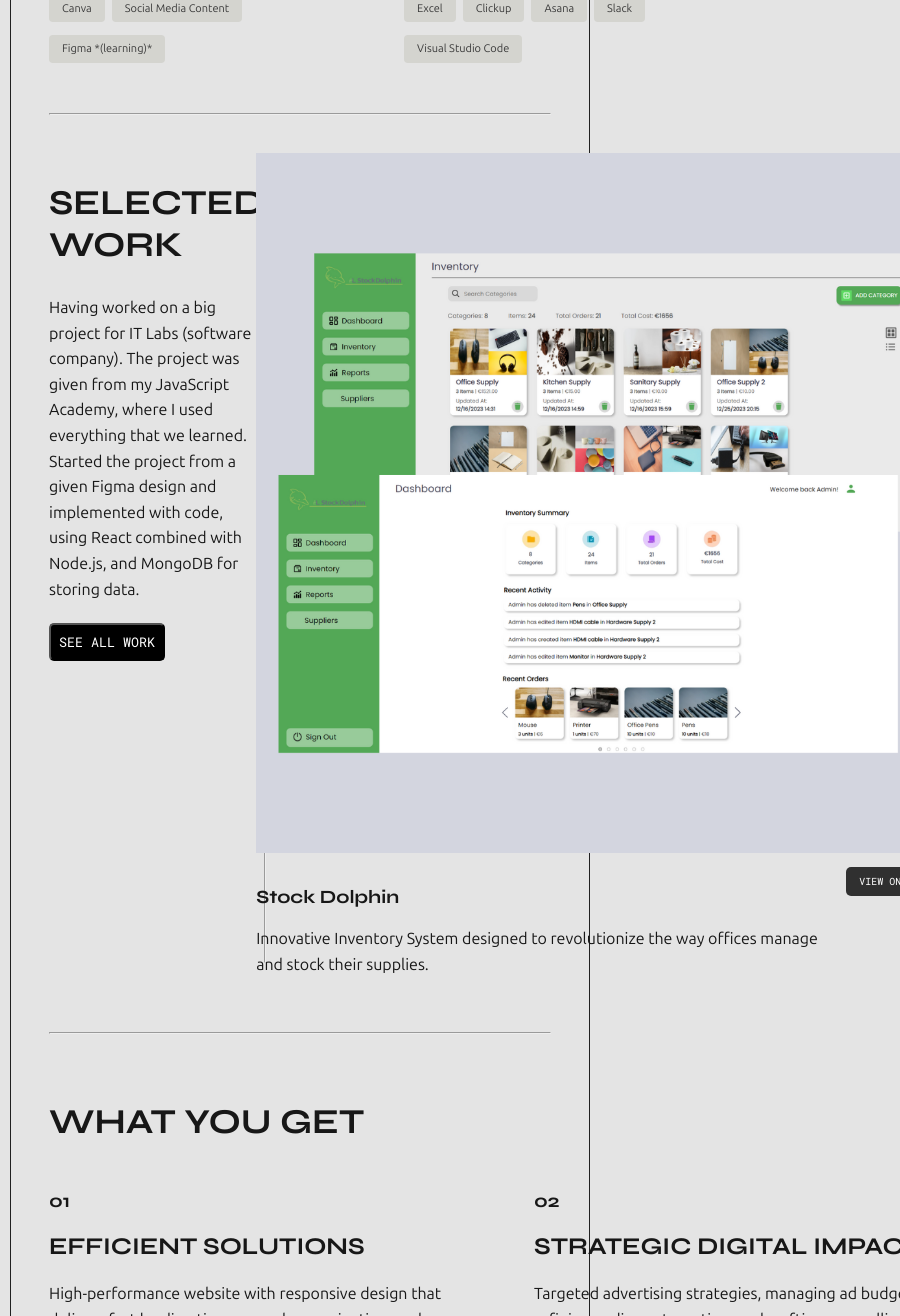
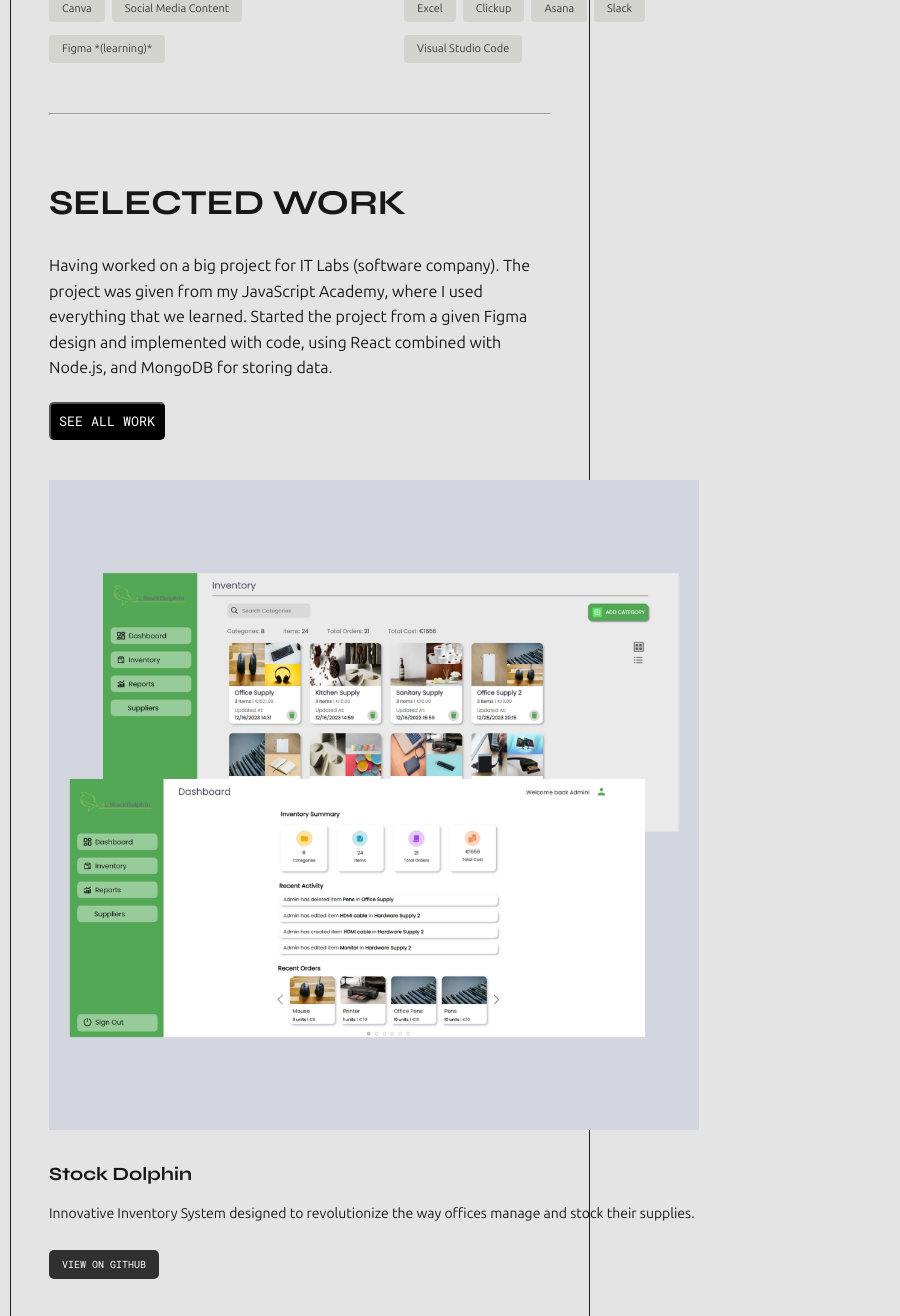
Before and after one commit to aang3la/portfolio_website, a React (Vite) app: page / in a window 600 px wide. Shown: the part 1740-3056 px from the top of the page, 900 px wide, since content can reach past the window. Built offline with nearby package versions, Linux system fonts and the light colour scheme.

Commit message:
work and beenfits resposiveness

```diff
--- a/src/App.css
+++ b/src/App.css
@@ -55,7 +55,7 @@ button:hover {
   }
 }
 
-@media only screen and (min-width: 430px) and (max-width: 1000px) {
+@media only screen and (min-width: 430px) and (max-width: 770px) {
   body {
     overflow-x: hidden;
   }
--- a/src/components/Benefits/Benefits.css
+++ b/src/components/Benefits/Benefits.css
@@ -12,3 +12,21 @@
     align-items: center;
     gap: 45px;
 }
+
+@media only screen and (max-width: 600px) {
+    .benefits-container {
+        width: 100%;
+        display: flex;
+        flex-direction: column;
+        padding: 20px 0px;
+    }
+}
+
+@media only screen and (min-width: 430px) and (max-width: 770px) {
+    .benefits-container {
+        width: 100%;
+        display: flex;
+        flex-direction: column;
+        padding: 20px 0px;
+    }
+}
--- a/src/components/HeroSection/HeroSection.css
+++ b/src/components/HeroSection/HeroSection.css
@@ -65,7 +65,7 @@
 }
 
 /* tablet */
-@media only screen and (min-width: 430px) and (max-width: 1000px) {
+@media only screen and (min-width: 430px) and (max-width: 770px) {
   #Hero-section {
     display: flex;
     flex-direction: column;
--- a/src/components/SelectedWork/SelectedWork.css
+++ b/src/components/SelectedWork/SelectedWork.css
@@ -42,3 +42,59 @@
     border: none;
     background-color: rgb(48, 48, 48);
 }
+
+@media only screen and (max-width: 600px) {
+    #Selected-work {
+        display: flex;
+        flex-direction: column;
+        padding: 30px 0px;
+    }
+
+    .selected-work-left-continer {
+        width: 100%;
+        margin-bottom: 40px;
+    }
+
+    .selected-work-left-continer hr {
+        display: none;
+    }
+
+    .selected-work-right img {
+        width: 330px;
+    }
+
+    .work-content {
+        width: 100%;
+        display: flex;
+        flex-direction: column;
+    }
+
+    .work-content p {
+        font-size: 14px;
+    }
+}
+
+@media only screen and (min-width: 430px) and (max-width: 770px) {
+    #Selected-work {
+        display: flex;
+        flex-direction: column;
+        padding: 30px 0px;
+    }
+
+    .selected-work-left-continer {
+        width: 100%;
+        margin-bottom: 40px;
+    }
+
+    .selected-work-left-continer hr {
+        display: none;
+    }
+
+    .selected-work-right img {
+        width: 650px;
+    }
+
+    .work-content {
+        width: 100%;
+    }
+}
--- a/src/components/Services/Services.css
+++ b/src/components/Services/Services.css
@@ -73,7 +73,7 @@
     }
 }
 
-@media only screen and (min-width: 430px) and (max-width: 1000px) {
+@media only screen and (min-width: 430px) and (max-width: 770px) {
     #Services {
         display: flex;
         flex-direction: column;
```
